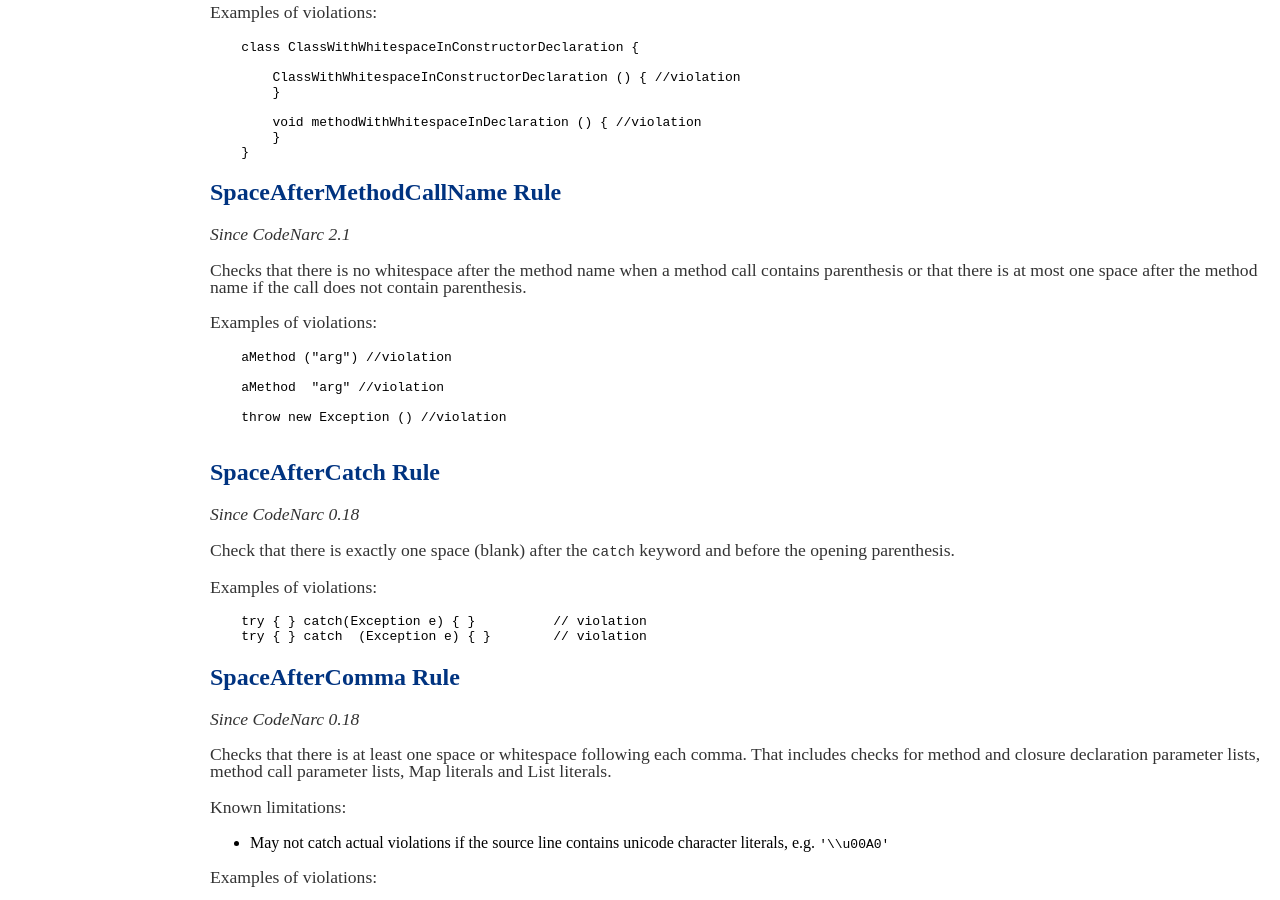
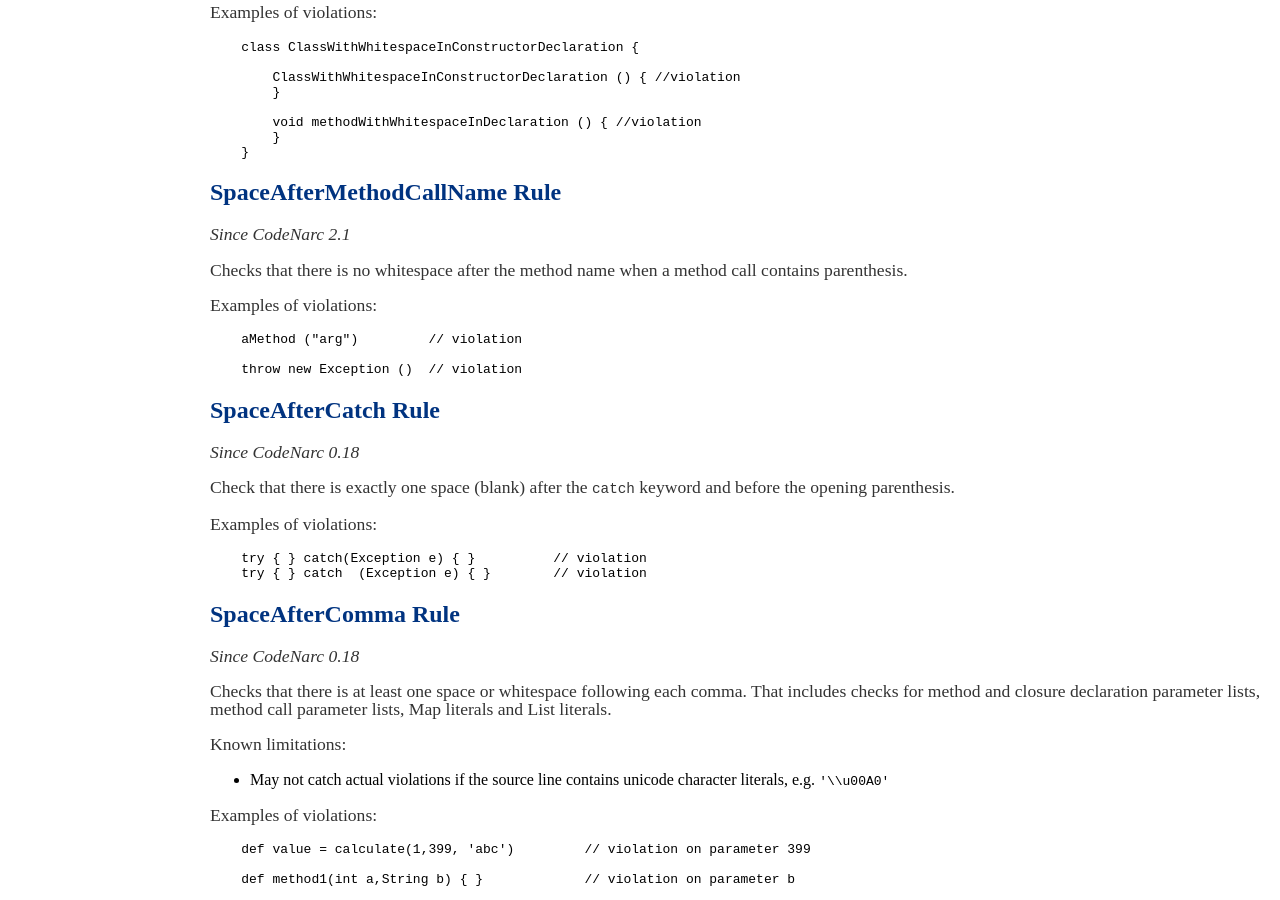
Before and after one commit to CodeNarc/CodeNarc, a Jekyll site: the page built from codenarc-rules-formatting.md, in a window 1280 px wide and 900 px high, scrolled down 8379 px. Built offline with Jekyll 4.4.1, drawn with Linux system fonts in a browser that asks for light colours.

Commit message:
#688: SpaceAfterMethodCallName false positives. NOTE: No longer check method calls without parentheses.

````diff
--- a/codenarc-rules-formatting.md
+++ b/codenarc-rules-formatting.md
@@ -551,18 +551,14 @@ Examples of violations:
 
 *Since CodeNarc 2.1*
 
-Checks that there is no whitespace after the method name when a method call contains parenthesis or that there
-is at most one space after the method name if the call does not contain parenthesis.
+Checks that there is no whitespace after the method name when a method call contains parenthesis.
 
 Examples of violations:
 
 ```
-    aMethod ("arg") //violation
+    aMethod ("arg")         // violation
 
-    aMethod  "arg" //violation
-
-    throw new Exception () //violation
-
+    throw new Exception ()  // violation
 ```
 
 ## SpaceAfterCatch Rule
````
